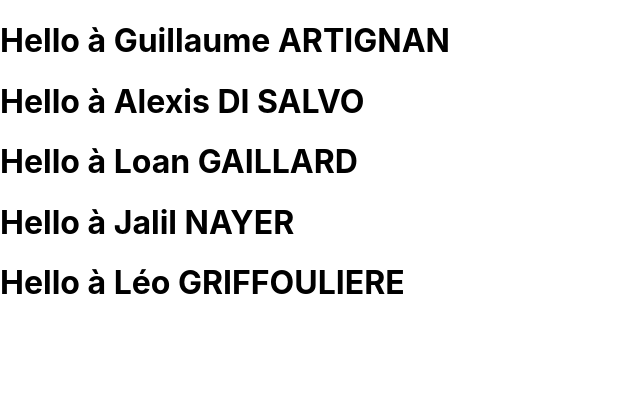
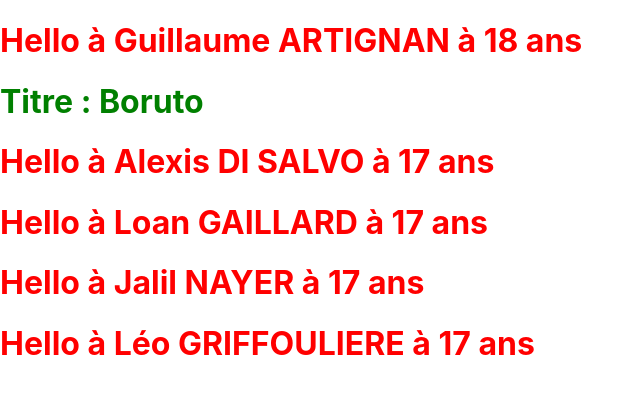
Before and after one commit to guillaume-artignan/EdenReact, a React (Create React App) app: page / in a window 1280 px wide. Shown: the top 394 px of the page, without its empty margins (0-643 px from the left). Built offline with nearby package versions, Linux system fonts and the light colour scheme.

Commit message:
Les styles avec React + Composant Manga

```diff
--- a/src/App.js
+++ b/src/App.js
@@ -2,16 +2,18 @@ import React, {Component} from 'react';
 import logo from './logo.svg';
 import './App.css';
 import Hello from './hello/Hello'
+import Manga from './manga/Manga'
 
 class App extends Component {
   render() {
     return (
       <div className="App">
-          <Hello nom="ARTIGNAN" prenom="Guillaume"></Hello>
-          <Hello nom="DI SALVO" prenom="Alexis"></Hello>
-          <Hello nom="GAILLARD" prenom="Loan"></Hello>
-          <Hello nom="NAYER" prenom="Jalil"></Hello>
-          <Hello nom="GRIFFOULIERE" prenom="Léo"></Hello>
+          <Hello nom="ARTIGNAN" prenom="Guillaume" age="18"></Hello>
+          <Manga titre="Boruto"></Manga>
+          <Hello nom="DI SALVO" prenom="Alexis" age="17"></Hello>
+          <Hello nom="GAILLARD" prenom="Loan" age="17"></Hello>
+          <Hello nom="NAYER" prenom="Jalil" age="17"></Hello>
+          <Hello nom="GRIFFOULIERE" prenom="Léo" age="17"></Hello>
       </div>
     );
   }
--- a/src/hello/Hello.css
+++ b/src/hello/Hello.css
@@ -0,0 +1,3 @@
+.Hello h1 {
+    color : red;
+}
--- a/src/hello/Hello.js
+++ b/src/hello/Hello.js
@@ -6,8 +6,11 @@ class Hello extends Component {
     render(){
         var nom = this.props.nom;
         var prenom = this.props.prenom;
+        var age = this.props.age;
 
-        return <h1>Hello à {prenom} {nom}</h1>;
+        return <div className="Hello">
+                    <h1>Hello à {prenom} {nom} à {age} ans</h1>
+                </div>;
     }
 }
 
--- /dev/null
+++ b/src/manga/Manga.css
@@ -0,0 +1,3 @@
+.Manga h1 {
+    color : green;
+}
--- /dev/null
+++ b/src/manga/Manga.js
@@ -0,0 +1,13 @@
+import React, {Component} from 'react';
+import './Manga.css';
+
+class Manga extends Component {
+
+    render(){
+        return <div className="Manga">
+                    <h1>Titre : {this.props.titre}</h1>
+                </div>;
+    }
+}
+
+export default Manga;
```
